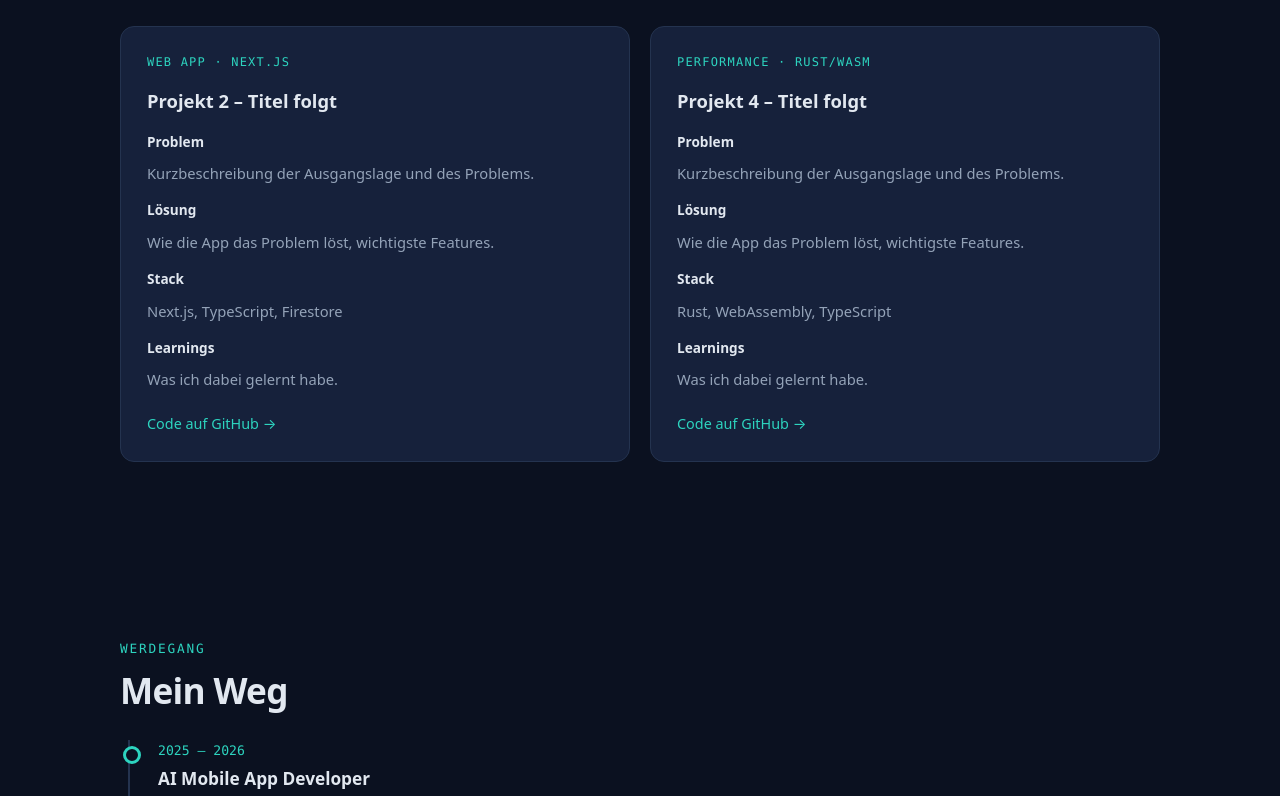
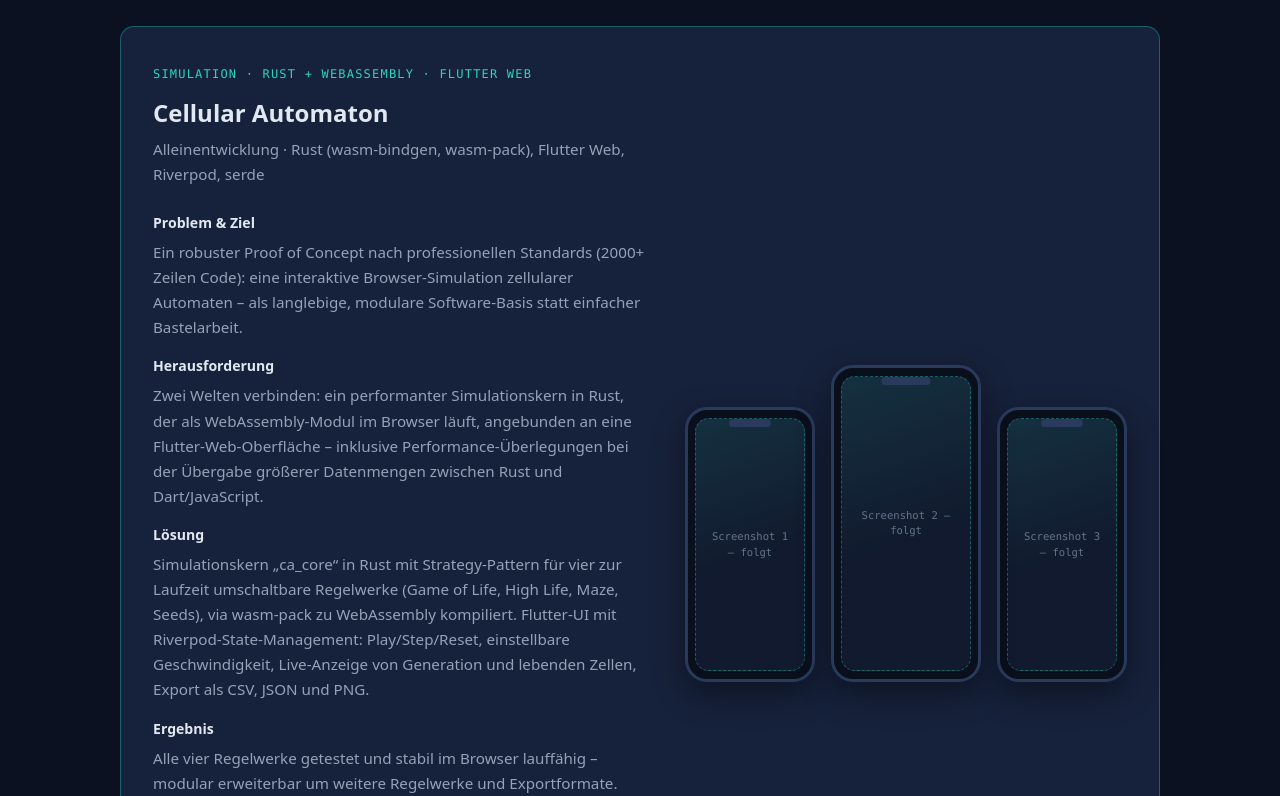
Before and after one commit to Bellasabaja/portfolio, a Next.js app: page / in a window 1280 px wide. Shown: the part 4124-4920 px from the top of the page. Built offline with nearby package versions, Linux system fonts and the light colour scheme.

Commit message:
Cellular-Automaton

```diff
--- a/app/globals.css
+++ b/app/globals.css
@@ -125,9 +125,7 @@ h2 {
   font-size: 0.92rem;
   padding: 8px 12px;
   border-radius: var(--radius-sm);
-  transition:
-    color 0.2s,
-    background 0.2s;
+  transition: color 0.2s, background 0.2s;
 }
 
 .nav-links a:hover {
@@ -179,16 +177,8 @@ h2 {
   align-items: center;
   padding-top: 120px;
   background:
-    radial-gradient(
-      ellipse 60% 50% at 70% 20%,
-      rgba(45, 212, 191, 0.08),
-      transparent
-    ),
-    radial-gradient(
-      ellipse 50% 40% at 20% 80%,
-      rgba(56, 189, 248, 0.05),
-      transparent
-    );
+    radial-gradient(ellipse 60% 50% at 70% 20%, rgba(45, 212, 191, 0.08), transparent),
+    radial-gradient(ellipse 50% 40% at 20% 80%, rgba(56, 189, 248, 0.05), transparent);
 }
 
 .hero-kicker {
@@ -238,10 +228,7 @@ h2 {
   border-radius: var(--radius-sm);
   font-size: 0.98rem;
   font-weight: 600;
-  transition:
-    transform 0.15s,
-    background 0.2s,
-    border-color 0.2s;
+  transition: transform 0.15s, background 0.2s, border-color 0.2s;
   border: 1px solid transparent;
   cursor: pointer;
 }
@@ -336,9 +323,7 @@ h2 {
   border: 1px solid var(--border);
   border-radius: var(--radius);
   padding: 24px;
-  transition:
-    border-color 0.2s,
-    transform 0.2s;
+  transition: border-color 0.2s, transform 0.2s;
 }
 
 .skill-group:hover {
@@ -424,9 +409,7 @@ h2 {
   display: flex;
   flex-direction: column;
   gap: 14px;
-  transition:
-    border-color 0.2s,
-    transform 0.2s;
+  transition: border-color 0.2s, transform 0.2s;
 }
 
 .project-card:hover {
@@ -558,6 +541,19 @@ h2 {
   height: 8px;
   background: #2a3a5c;
   border-radius: 999px;
+}
+
+.phone .screen img {
+  width: 100%;
+  height: 100%;
+  object-fit: cover;
+  border-radius: 13px;
+}
+
+.phone .screen:has(img) {
+  border: none;
+  padding: 0;
+  overflow: hidden;
 }
 
 .phone .screen {
@@ -695,9 +691,7 @@ h2 {
 .reveal {
   opacity: 0;
   transform: translateY(18px);
-  transition:
-    opacity 0.6s ease,
-    transform 0.6s ease;
+  transition: opacity 0.6s ease, transform 0.6s ease;
 }
 
 .reveal.visible {
--- a/app/page.tsx
+++ b/app/page.tsx
@@ -47,7 +47,20 @@ const strengths = [
 ];
 
 // Featured Case Studies
-const featuredProjects = [
+type FeaturedProject = {
+  type: string;
+  title: string;
+  role: string;
+  problem: string;
+  challenge: string;
+  solution: string;
+  result?: string; // optional – nur anzeigen, wenn vorhanden
+  learnings: string;
+  github: string;
+  screenshots: string[];
+};
+
+const featuredProjects: FeaturedProject[] = [
   {
     type: "Mobile App · Flutter · Google Play",
     title: "Pferdeflüster-App",
@@ -86,6 +99,27 @@ const featuredProjects = [
       "Screenshot 3 – folgt",
     ],
   },
+  {
+    type: "Simulation · Rust + WebAssembly · Flutter Web",
+    title: "Cellular Automaton",
+    role: "Alleinentwicklung · Rust (wasm-bindgen, wasm-pack), Flutter Web, Riverpod, serde",
+    problem:
+      "Ein robuster Proof of Concept nach professionellen Standards (2000+ Zeilen Code): eine interaktive Browser-Simulation zellularer Automaten – als langlebige, modulare Software-Basis statt einfacher Bastelarbeit.",
+    challenge:
+      "Zwei Welten verbinden: ein performanter Simulationskern in Rust, der als WebAssembly-Modul im Browser läuft, angebunden an eine Flutter-Web-Oberfläche – inklusive Performance-Überlegungen bei der Übergabe größerer Datenmengen zwischen Rust und Dart/JavaScript.",
+    solution:
+      "Simulationskern „ca_core“ in Rust mit Strategy-Pattern für vier zur Laufzeit umschaltbare Regelwerke (Game of Life, High Life, Maze, Seeds), via wasm-pack zu WebAssembly kompiliert. Flutter-UI mit Riverpod-State-Management: Play/Step/Reset, einstellbare Geschwindigkeit, Live-Anzeige von Generation und lebenden Zellen, Export als CSV, JSON und PNG.",
+    result:
+      "Alle vier Regelwerke getestet und stabil im Browser lauffähig – modular erweiterbar um weitere Regelwerke und Exportformate.",
+    learnings:
+      "Integration von Rust und Flutter über WebAssembly, Architektur mit austauschbaren Regelwerken (Strategy-Pattern) und der Umgang mit Performance an der Sprachgrenze zwischen Rust und Dart/JavaScript.",
+    github: GITHUB,
+    screenshots: [
+      "Screenshot 1 – folgt",
+      "Screenshot 2 – folgt",
+      "Screenshot 3 – folgt",
+    ],
+  },
 ];
 
 // Platzhalter – Inhalte folgen im nächsten Schritt
@@ -96,14 +130,6 @@ const projects = [
     problem: "Kurzbeschreibung der Ausgangslage und des Problems.",
     solution: "Wie die App das Problem löst, wichtigste Features.",
     stack: "Next.js, TypeScript, Firestore",
-    learnings: "Was ich dabei gelernt habe.",
-  },
-  {
-    type: "Performance · Rust/WASM",
-    title: "Projekt 4 – Titel folgt",
-    problem: "Kurzbeschreibung der Ausgangslage und des Problems.",
-    solution: "Wie die App das Problem löst, wichtigste Features.",
-    stack: "Rust, WebAssembly, TypeScript",
     learnings: "Was ich dabei gelernt habe.",
   },
 ];
@@ -319,6 +345,12 @@ export default function Home() {
                       <dd>{fp.challenge}</dd>
                       <dt>Lösung</dt>
                       <dd>{fp.solution}</dd>
+                      {fp.result && (
+                        <>
+                          <dt>Ergebnis</dt>
+                          <dd>{fp.result}</dd>
+                        </>
+                      )}
                       <dt>Learnings</dt>
                       <dd>{fp.learnings}</dd>
                     </dl>
@@ -333,10 +365,18 @@ export default function Home() {
                       </a>
                     </div>
                   </div>
-                  <div className="phone-row" aria-label="Screenshot-Platzhalter">
-                    {fp.screenshots.map((label, i) => (
-                      <div key={label} className={`phone${i === 1 ? " center" : ""}`}>
-                        <div className="screen">{label}</div>
+                  <div className="phone-row" aria-label="App-Screenshots">
+                    {fp.screenshots.map((shot, i) => (
+                      <div key={shot} className={`phone${i === 1 ? " center" : ""}`}>
+                        <div className="screen">
+                          {shot.startsWith("/") ? (
+                            // Bildpfad (Datei in public/ ablegen, z. B. "/screenshots/app1.png")
+                            // eslint-disable-next-line @next/next/no-img-element
+                            <img src={shot} alt={`${fp.title} Screenshot ${i + 1}`} />
+                          ) : (
+                            shot
+                          )}
+                        </div>
                       </div>
                     ))}
                   </div>
```
